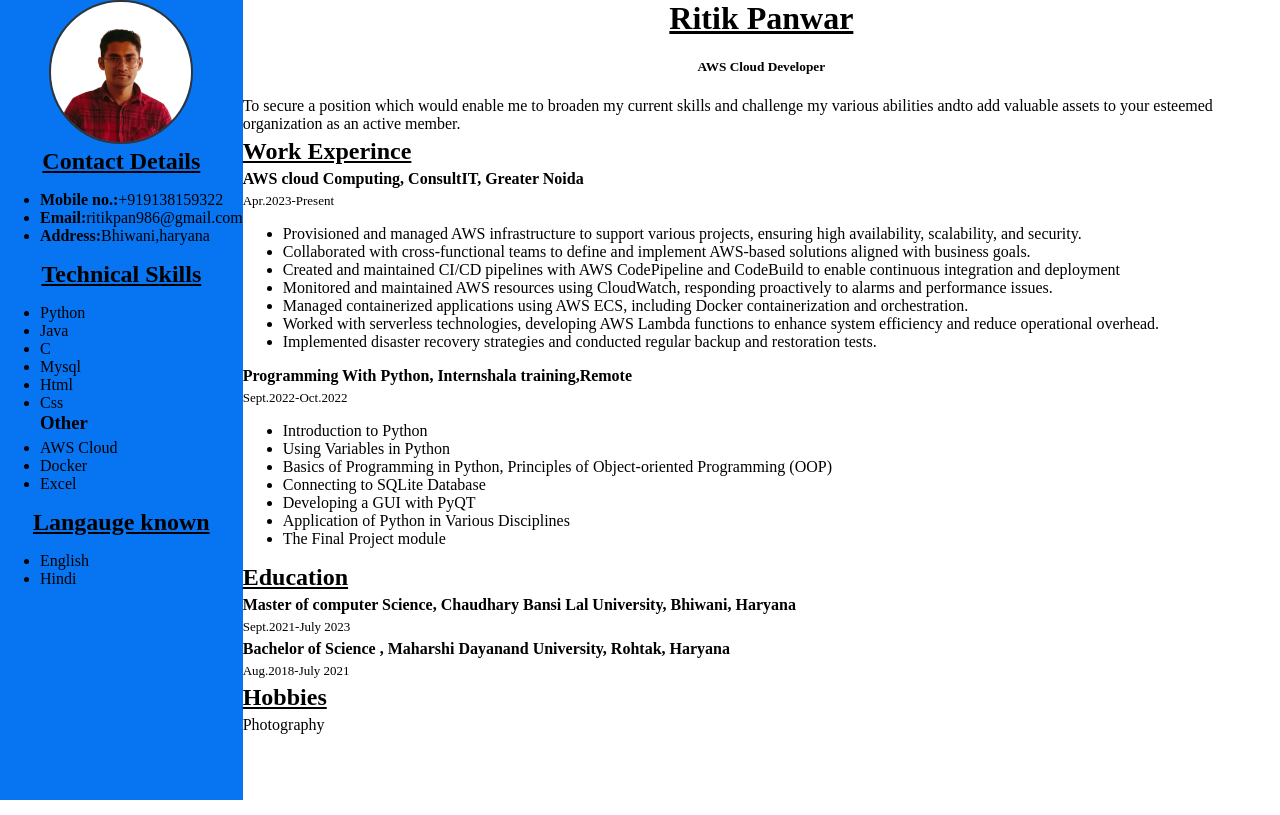
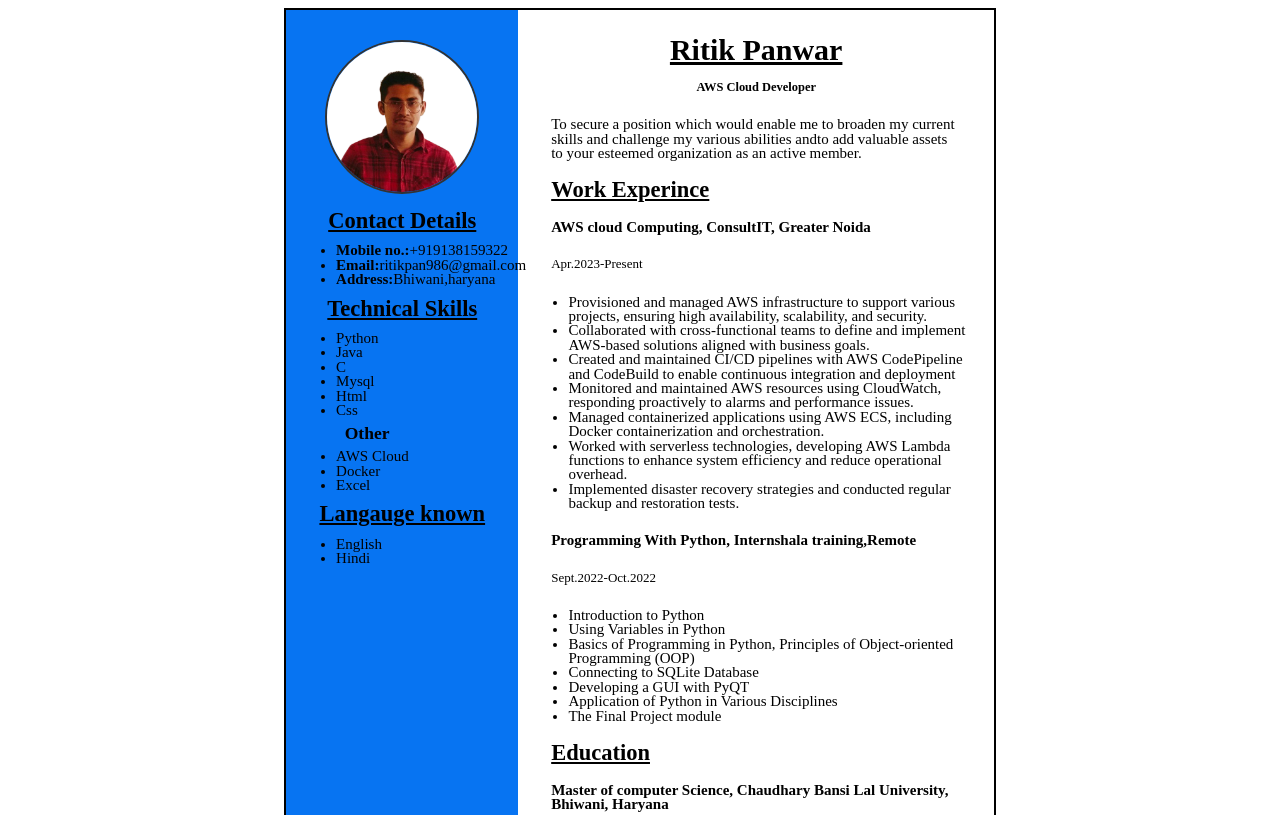
Before and after one commit to panwar100/resume_using_Html_CSS, a plain HTML site: page index.html in a window 1280 px wide. Shown: the top 815 px of the page. Drawn offline with Linux system fonts and the light colour scheme.

Commit message:
Update StyleSheet.css

```diff
--- a/StyleSheet.css
+++ b/StyleSheet.css
@@ -1,47 +1,65 @@
-body, h1, h2, h3, h4, p  {
-    margin: 0 ;
+/* Common styles for headings and paragraphs */
+h1, h2, h3, h4, p {
+        margin: 5%;
         padding: 0;
-    margin-bottom: 5px;
     }
-.container
-        {
+
+    /* Base styles for container */
+    .container {
+        margin-left:22%;
+        margin-right: 50%;
+        border: 2px solid #000000;
+        margin: 0 auto;
+        line-height: 90%;
+        max-width: 56%;
         display: flex;
-            flex-direction: row; /* Default to a row layout */
+        flex-direction: row;
+    }
 
+    /* Container for content on the left */
+    .container1 {
+        font-size: 15px;
+        background-color: rgb(7, 116, 242);
+        padding: 10px; /* Add some padding for spacing */
+        width: 30%; /* Set the width to 30% */
     }
-.container1
-        {
-            width: 30% auto;
-            min-height: 100vh; /*Set the desired height of container */
-            background-color: rgb(7, 116, 242); /* Set background colour of container */
+
+    /* Circular image */
+    .circular-image {
+        width: 150px;
+        height: 150px;
+        border-radius: 50%;
+        object-fit: cover;
+        border: 2px solid #333;
+        margin: 20px auto; /* Center the image horizontally */
+        display: block;
     }
-.circular-image
-        {
-            width: 140px;
-            height: 140px;
-            border-radius: 50%; /* Create a circular clipping effect */
-            object-fit: cover; /* Ensure the image covers the circular area */
-            border: 2px solid #333; /* Optional border for the circular image */
-            margin-inline-start: 20%;
-        }
-.center
-        {
+
+    /* Center-aligned text */
+    .center {
         text-align: center;
     }
 
-
-ul      {
-           text-align: justify;
+    /* Container for the right content */
+    .container2 {
+        font-size: 15px;
+        padding: 10px; /* Add some padding for spacing */
+        width: 70%; /* Set the width to 70% */
     }
 
-.cointainer2
-        {
-            width: 70% auto;
-            min-height: 100%;
+    /* Date styling */
+    .date {
+        font-size: small;
+    }
 
+    /* Responsive Media Query for smaller screens */
+    @media (max-width: 768px) {
+        .container {
+            flex-direction: column; /* Stack elements vertically */
         }
-.date
-        {
-            font-size: small; /* set font size of text */
 
+        .container1,
+        .container2 {
+            width: 96%; /* Take up full width on smaller screens */
         }
+    }
```
Lines whose indentation alone changed are shown as unchanged.
